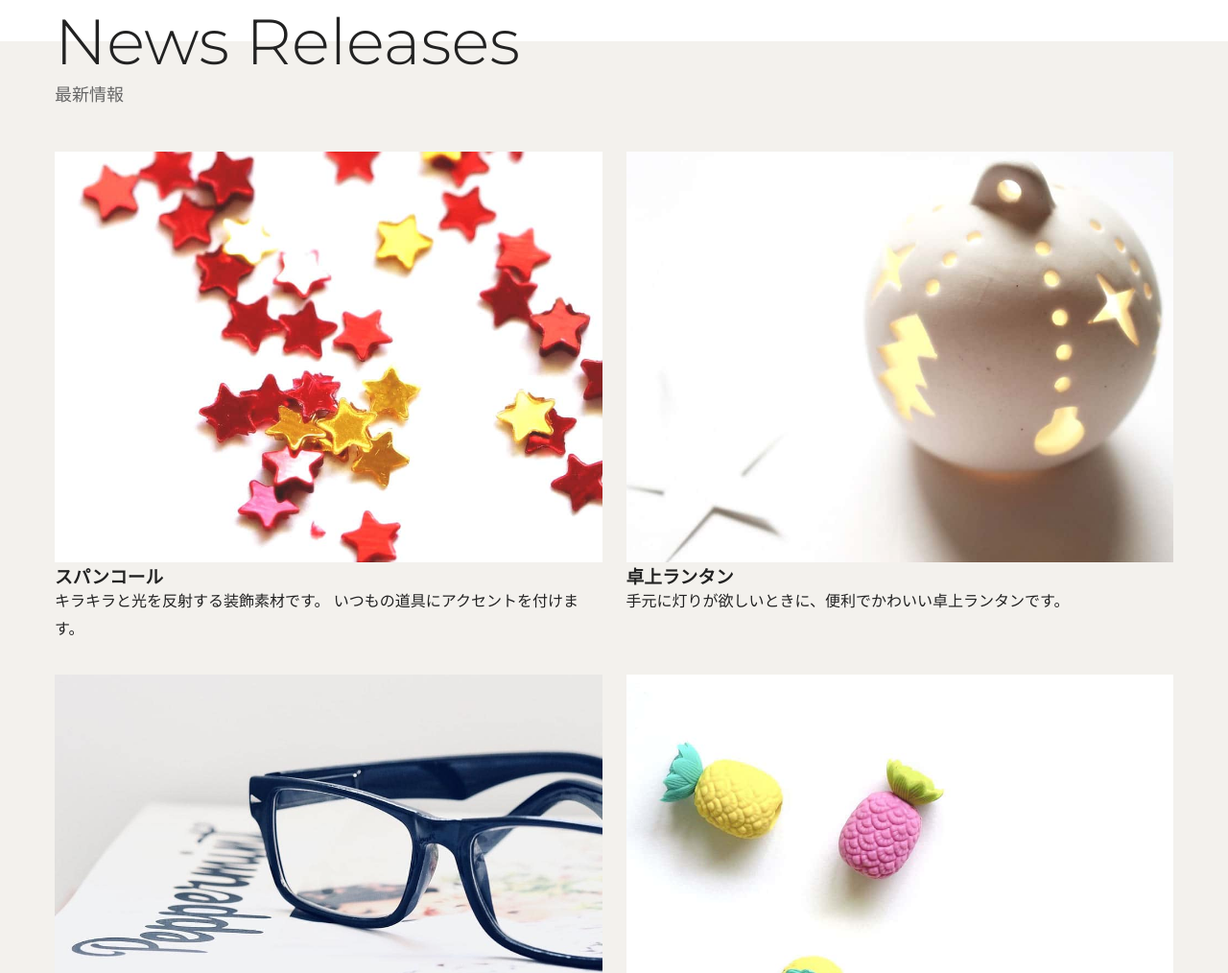
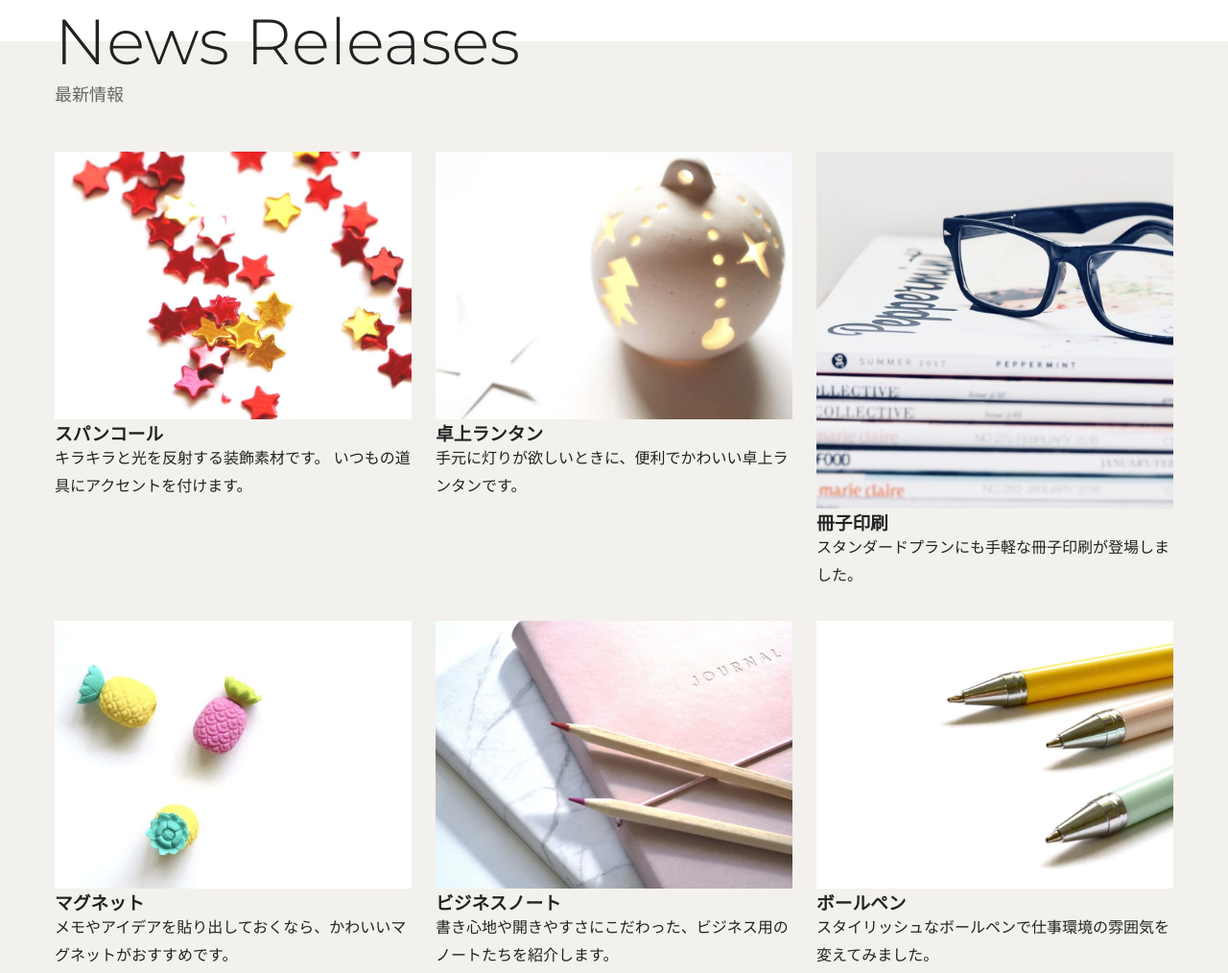
Before and after one commit to uchidamina/web2022, a plain HTML site: page index.html in a window 1280 px wide. Shown: the part 2208-3222 px from the top of the page at 96% size. Drawn offline with Linux system fonts and the light colour scheme.

Commit message:
updte 0712

```diff
--- a/style.css
+++ b/style.css
@@ -183,7 +183,7 @@ img {
 
 @media (min-width: 768px) {
     .posts-container{
-        grid-template: repeat(3, 1fr);
+        grid-template-columns: repeat(3, 1fr);
     }
 }
 
```
